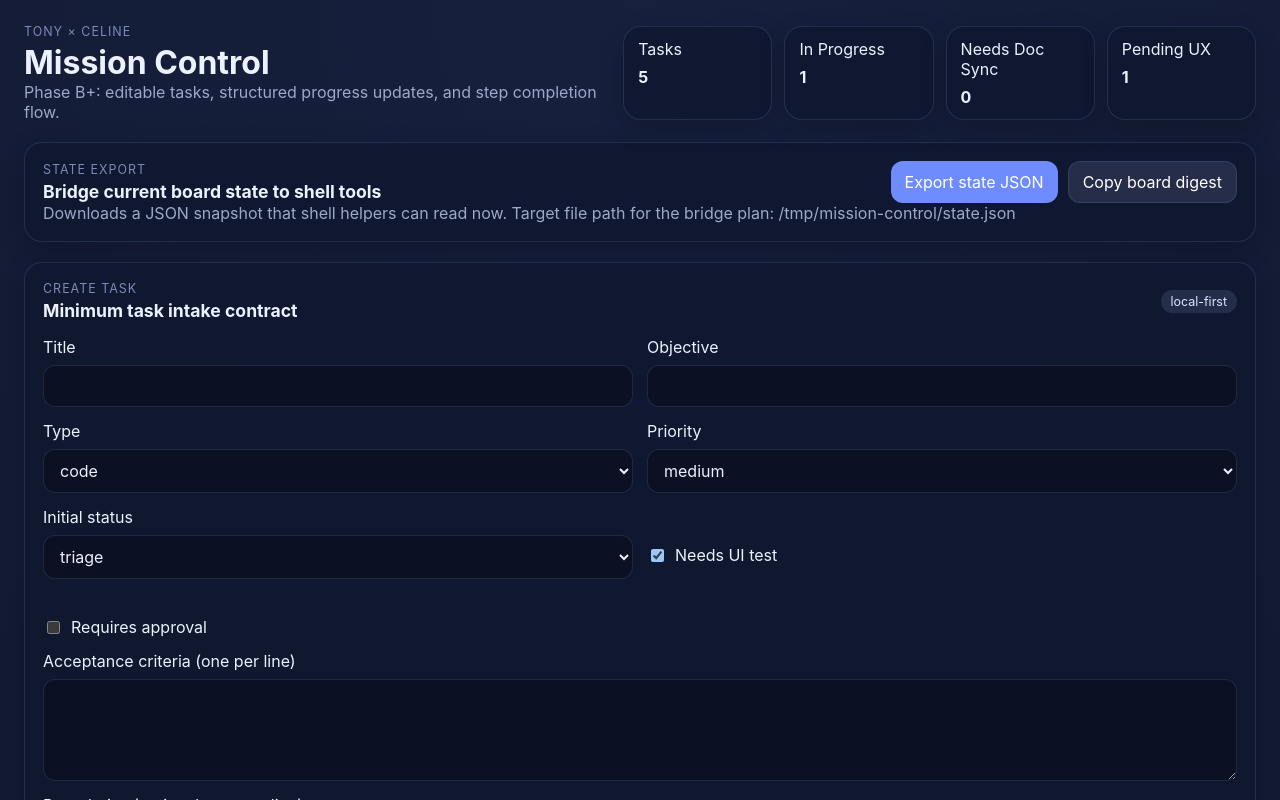
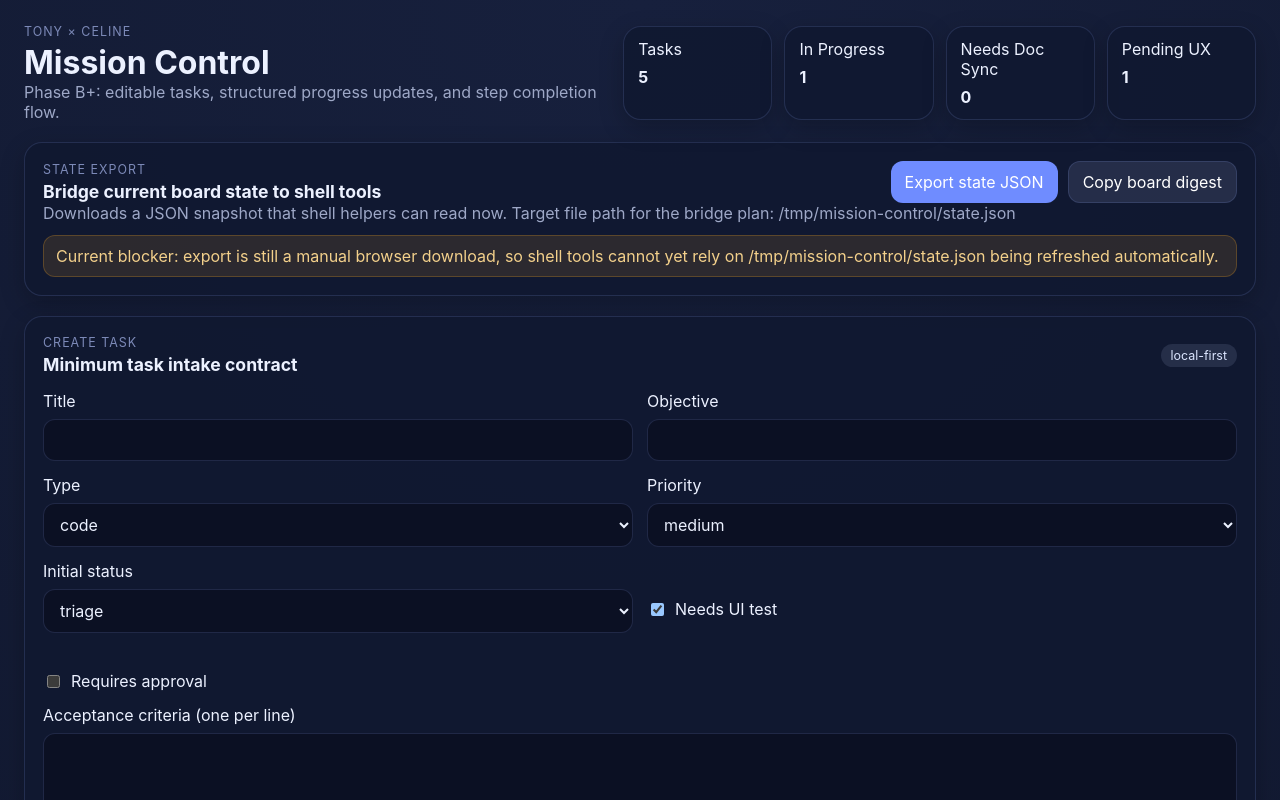
Before and after one commit to celine-1984-2077/celine-missioncontrol, a React (Vite) app in the folder mission-control/: page / in a window 1280 px wide. Shown: the top 800 px of the page. Built offline with nearby package versions, Linux system fonts and the light colour scheme.

Commit message:
Surface export bridge blocker in app

```diff
--- a/mission-control/src/App.tsx
+++ b/mission-control/src/App.tsx
@@ -1,8 +1,8 @@
 import { useMemo, useState } from 'react'
 import { addProgressEvent, autoPickNextTask, completeReviewRun, completeStep, completeUiTest, createFollowupTask, createTask, getBoardNotificationDigest, getTaskNotificationDigest, hasPassingReview, heartbeatRun, loadState, markRunStale, requestReviewRun, requestUiTest, transitionTask, updateTask } from './store'
+import type { ActivityEvent, DocSyncStatus, Priority, Task, TaskStatus, TaskType } from './types'
 
 const EXPORT_FILE_PATH = '/tmp/mission-control/state.json'
-import type { ActivityEvent, DocSyncStatus, Priority, Task, TaskStatus, TaskType } from './types'
 
 const columns: Array<{ key: TaskStatus; label: string }> = [
   { key: 'backlog', label: 'Backlog' },
@@ -250,6 +250,7 @@ export function App() {
           </div>
         </div>
         <p className="muted">Downloads a JSON snapshot that shell helpers can read now. Target file path for the bridge plan: {EXPORT_FILE_PATH}</p>
+        <p className="bridge-blocker">Current blocker: export is still a manual browser download, so shell tools cannot yet rely on {EXPORT_FILE_PATH} being refreshed automatically.</p>
       </section>
 
       {error && <div className="error-banner">{error}</div>}
--- a/mission-control/src/styles.css
+++ b/mission-control/src/styles.css
@@ -382,3 +382,12 @@ button.secondary {
   flex-direction: column;
   gap: 10px;
 }
+
+.bridge-blocker {
+  margin-top: 12px;
+  padding: 10px 12px;
+  border-radius: 12px;
+  background: rgba(245, 166, 35, 0.12);
+  border: 1px solid rgba(245, 166, 35, 0.24);
+  color: #f3d08b;
+}
```
Also changed, not shown: 1 other file (tests, documents, lock files or other folders).
